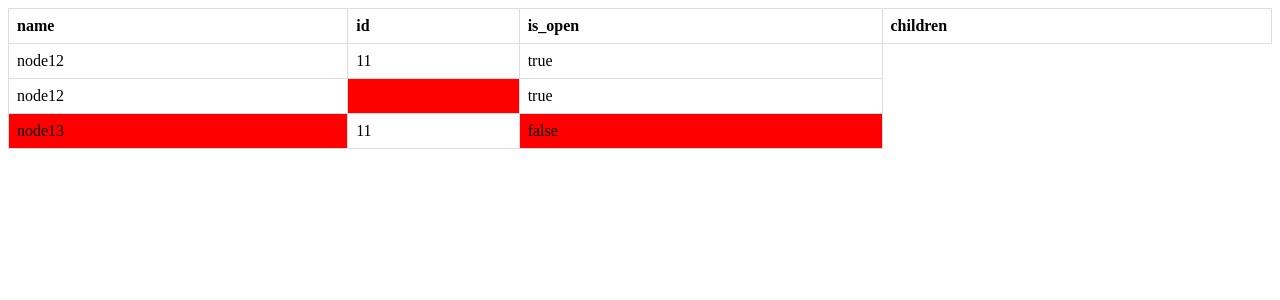
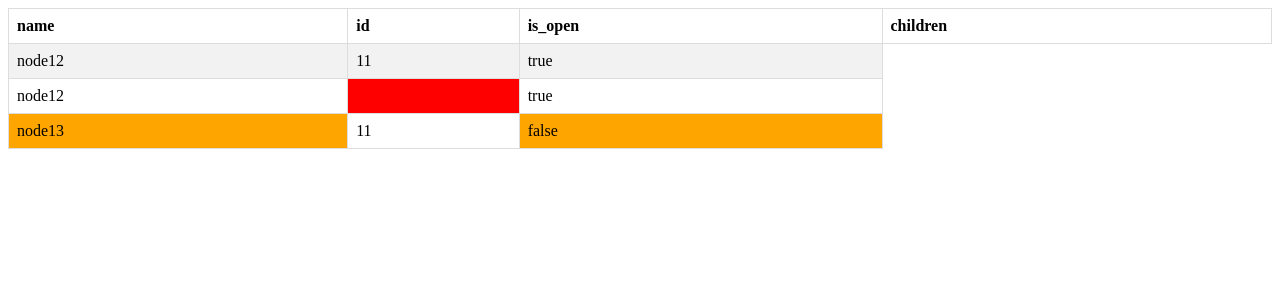
Before and after one commit to rawatanimesh/array-of-json-object-compare-angular, an Angular app: page / in a window 1280 px wide. Shown: the top 300 px of the page. Built offline with nearby package versions, Linux system fonts and the light colour scheme.

Commit message:
show changed or removed fields in html, show reference object as well

```diff
--- a/src/app/app.component.css
+++ b/src/app/app.component.css
@@ -9,6 +9,9 @@ td, th {
   padding: 8px;
 }
 
+.reference{
+  background-color: #f2f2f2
+}
 .changed{
   background-color: orange;
 }
--- a/src/app/app.component.html
+++ b/src/app/app.component.html
@@ -1,12 +1,15 @@
 
 <table>
   <tr>
-    <th *ngFor="let key of objKeyArray">{{key}}</th>
+    <th *ngFor="let key of objKeyArray">
+      <span>{{key}}</span>
+      </th>
   </tr>
-  <tr *ngFor="let item of tempObjectArray">
-    <td [ngClass]="(item.diff && item.diff.name) ? 'removed' : ''">{{item.name}}</td>
-    <td [ngClass]="(item.diff && item.diff.id) ? 'removed' : ''">{{item.id}}</td>
-    <td [ngClass]="(item.diff && item.diff.is_open) ? 'removed' : ''">{{item.is_open}}</td>
+  <tr *ngFor="let item of tempObjectArray; let i = index"
+    [ngClass]="{'reference': i == refIndex}">
+    <td [ngClass]="{'removed': (item.diff && item.diff.name && item.diff.name == '[[removed]]'),'changed': (item.diff && item.diff.name && item.diff.name != '[[removed]]')}">{{item.name}}</td>
+    <td [ngClass]="{'removed': (item.diff && item.diff.id && item.diff.id == '[[removed]]'),'changed': (item.diff && item.diff.id && item.diff.id != '[[removed]]')}">{{item.id}}</td>
+    <td [ngClass]="{'removed': (item.diff && item.diff.is_open && item.diff.is_open == '[[removed]]'),'changed': (item.diff && item.diff.is_open && item.diff.is_open != '[[removed]]')}">{{item.is_open}}</td>
     <!-- <td>{{item.children}}</td> -->
   </tr>
 </table>
```
